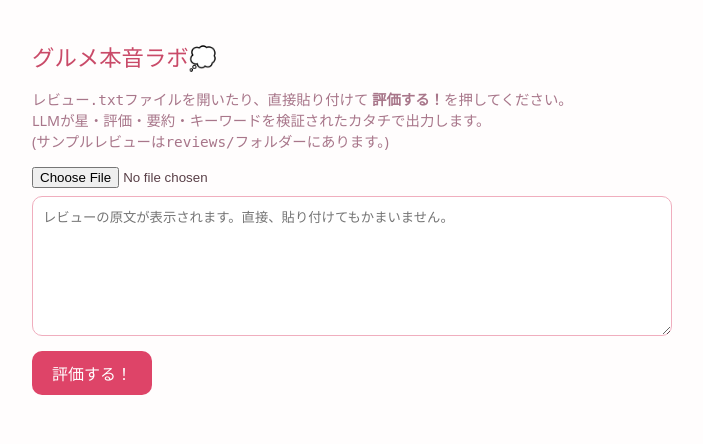
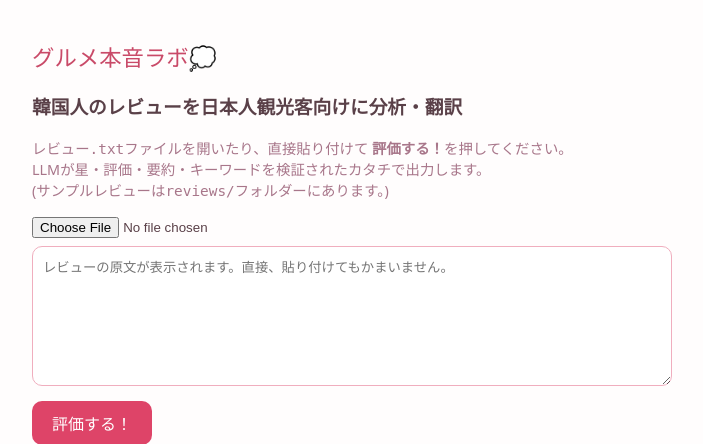
Before and after one commit to Azuking69/AI-Agent-project, a Flask app: page / in a window 1280 px wide. Shown: the top 444 px of the page, without its empty margins (288-991 px from the left). Run offline with Flask 3, Linux system fonts and the light colour scheme.

Commit message:
26.07.22 fixed codes

```diff
--- a/p04_review_scorer/templates/index.html
+++ b/p04_review_scorer/templates/index.html
@@ -8,6 +8,7 @@
   </head>
   <body>
     <h1>グルメ本音ラボ💭</h1>
+    <h3>韓国人のレビューを日本人観光客向けに分析・翻訳</h3>
     <p class="hint">
       レビュー<code>.txt</code>ファイルを開いたり、直接貼り付けて
       <b>評価する！</b>を押してください。<br />
```
